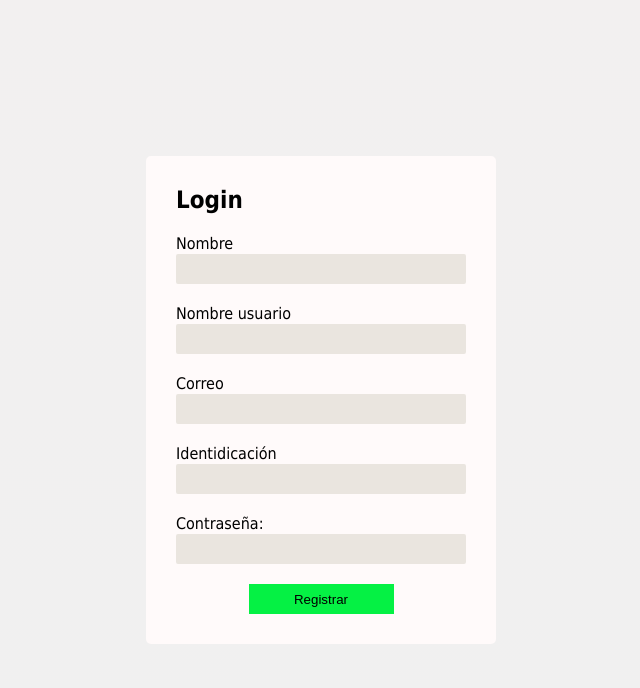
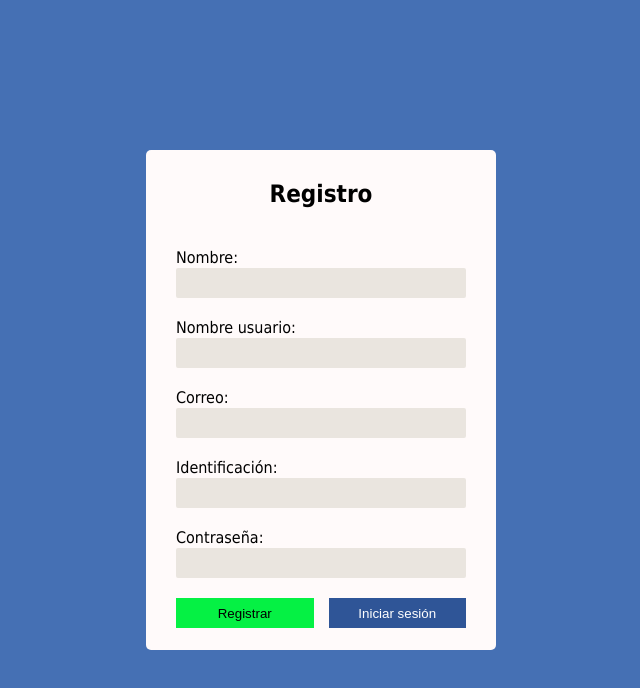
Before and after one commit to COF9999/front-inmobiliaria, a React (Vite) app: page /app/register in a window 1280 px wide. Shown: the top 688 px of the page, without its empty margins (319-959 px from the left). Built offline with nearby package versions, Linux system fonts and the light colour scheme; no server answers.

Commit message:
Add 'Login' button in Register.jsx with navigation

```diff
--- a/src/pages/css/application.css
+++ b/src/pages/css/application.css
@@ -1,8 +1,8 @@
-:root{
-    /* --header: rgb(9, 23, 228); */
+/* :root{
+    --header: rgb(9, 23, 228);
     --header:  rgb(30, 30, 227)
 
-}
+} */
 
 
 *{
--- a/src/pages/inmobiliaria/Auth/Register.jsx
+++ b/src/pages/inmobiliaria/Auth/Register.jsx
@@ -58,10 +58,10 @@ export const Register = () => {
     <div className='box-register'>
     <form onSubmit={handleSubmit} className='register-form'>
       <div>
-        <h2>Login</h2>
+        <h2>Registro</h2>
       </div>
       <div>
-        <label htmlFor="name">Nombre</label>
+        <label htmlFor="name">Nombre:</label>
         <input
           type="text"
           required
@@ -69,7 +69,7 @@ export const Register = () => {
         />
       </div>
       <div>
-        <label htmlFor="username">Nombre usuario</label>
+        <label htmlFor="username">Nombre usuario:</label>
         <input
           type="text"
           required
@@ -77,7 +77,7 @@ export const Register = () => {
         />
       </div>
       <div>
-        <label htmlFor="email">Correo</label>
+        <label htmlFor="email">Correo:</label>
         <input
           type="text"
           required
@@ -85,7 +85,7 @@ export const Register = () => {
         />
       </div>
       <div>
-        <label htmlFor="identification">Identidicación</label>
+        <label htmlFor="identification">Identificación:</label>
         <input
           type="text"
           required
@@ -100,8 +100,9 @@ export const Register = () => {
           ref={passwordUser}
         />
       </div>
-      <div className='div-btn-submit-register'>
+      <div className='div-buttons'>
         <button type="submit">Registrar</button>
+        <button type="button" onClick={() => navigate('/')}>Iniciar sesión</button>
       </div>
     </form>
     </div>
--- a/src/pages/inmobiliaria/Auth/login.jsx
+++ b/src/pages/inmobiliaria/Auth/login.jsx
@@ -22,7 +22,7 @@ function BoxInformation({valueTitleCueThings}){
           </div>
         </div>
         <div className='div-welcome'>
-              <h2>MODIFICAR</h2>
+              <h2>Habitar inmobiliaria</h2>
         </div>
     </div>
   )
--- a/src/pages/inmobiliaria/css/login.css
+++ b/src/pages/inmobiliaria/css/login.css
@@ -1,12 +1,12 @@
-:root{
+/* :root{
     --color: rgb(12, 12, 162);
-}
-
-
+} */
 
 .container-login{
     min-height: 100vh;
     display: flex;
+    --color: #4570B4;
+
 }
 
 .box-information{
@@ -17,9 +17,9 @@
  height: 100vh;
 }
 
-.div-out-logo-cue{
+/* .div-out-logo-cue{
 
-}
+} */
 
 .box-information .div-logo-cue{
     padding-top: 10px;
--- a/src/pages/inmobiliaria/css/register.css
+++ b/src/pages/inmobiliaria/css/register.css
@@ -1,11 +1,12 @@
-:root{
+/* :root{
     --color: rgb(12, 12, 162);
-}
+} */
 
 
 .container-register{
     min-height: 100vh;
     display: flex;
+    --color: #4570B4;
 }
 
 
@@ -15,7 +16,7 @@
     justify-content: center;
     flex: 1;
     font-family:tahoma, Verdana, Tahoma, sans-serif;
-    background: linear-gradient(to bottom, #f2f0f0, #f0f0f0)
+    background-color: var(--color);
 }
 
 .register-form{
@@ -31,6 +32,10 @@
     padding: 10px;
 }
 
+.register-form h2 {
+  text-align: center;  /* centra el texto horizontalmente */
+  margin-bottom: 20px; /* opcional: separa del resto del formulario */
+}
 
 .register-form div label{
   height: 20px;
@@ -51,15 +56,25 @@
 }
 
 
-.div-btn-submit-register{
+.div-buttons{
     display: flex;
     justify-content: center;
+    gap: 15px; /* espacio entre botones */
 }
 
-.div-btn-submit-register button{
+.div-buttons button{
     width: 50%;
-    background-color: rgb(5, 241, 68);
     height: 30px;
     border: none;
     outline: none;
 }
+
+.div-buttons button:first-child{
+    background-color: rgb(5, 241, 68);
+}
+
+.div-buttons button:last-child{
+    background-color: #2f5597;
+    color: white;
+
+}
```
